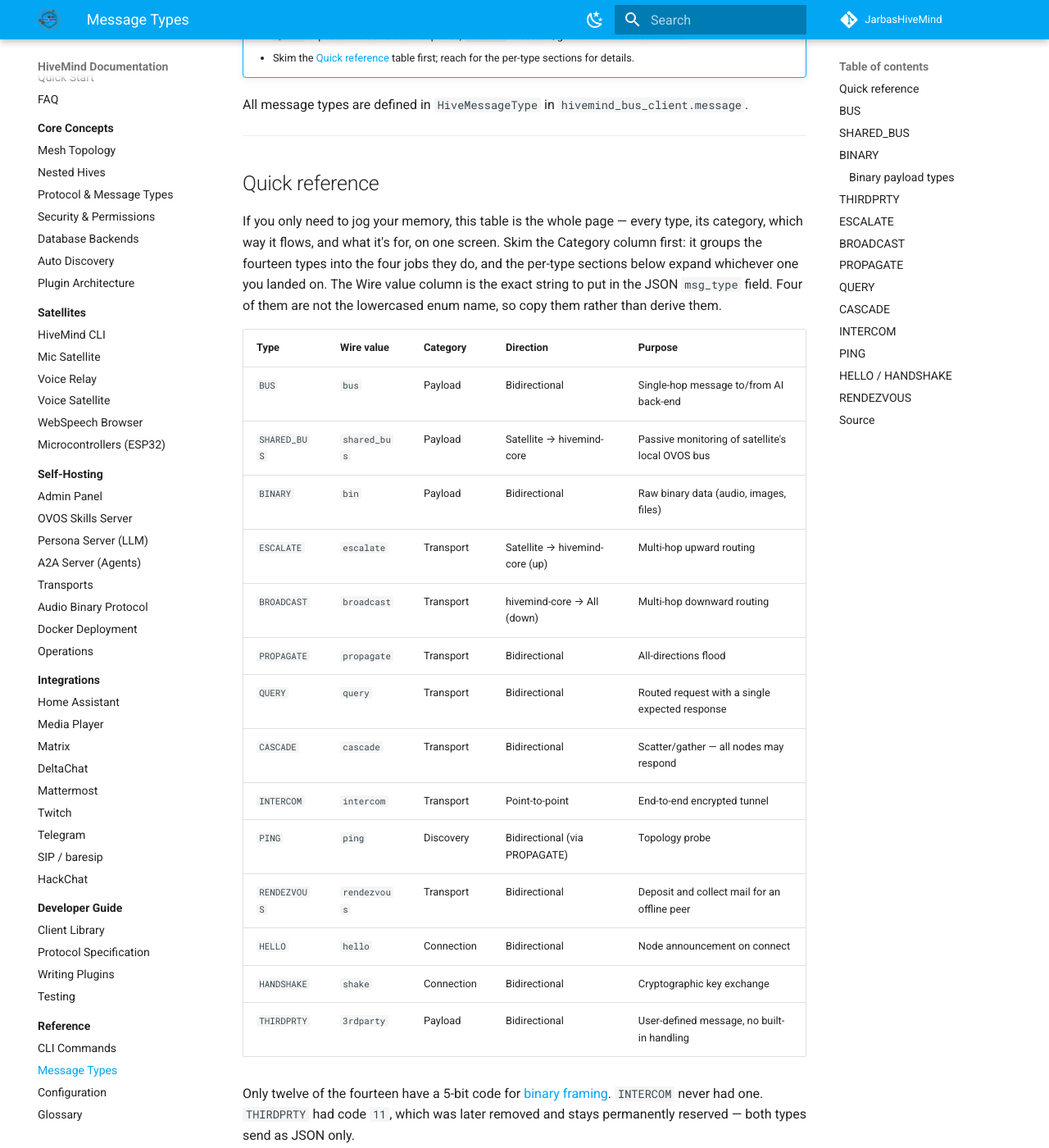
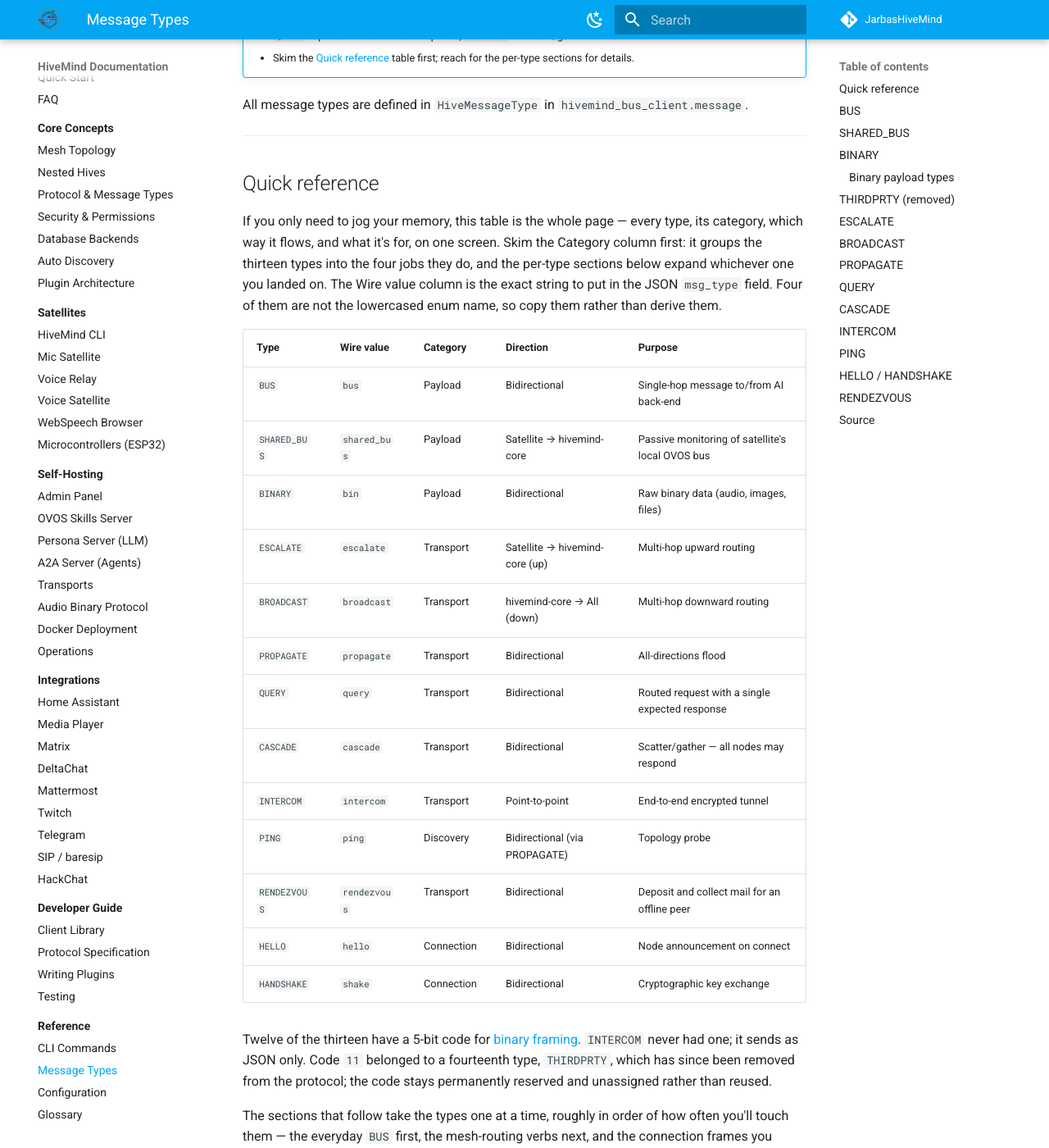
Before and after one commit to JarbasHiveMind/HiveMind-community-docs, an MkDocs documentation site: the page built from docs/reference/message-types.md, in a window 1280 px wide and 1400 px high, scrolled down 438 px. Shown: the whole window at 82% size. Built offline with MkDocs 1.6.1 and Material for MkDocs 9.7.7, drawn with Linux system fonts in a browser that asks for light colours; some of the changed text lies outside the part shown.

Commit message:
fix: THIRDPRTY message type has been removed from source, revert doc
message-types.md documented THIRDPRTY as a live, sendable type with
wire value "3rdparty" and its own usage section. Verified against
hivemind-websocket-client origin/dev: HiveMessageType no longer has
a THIRDPRTY member at all (only 13 members remain), and the test
suite asserts hasattr(HiveMessageType, "THIRDPRTY") is False.
protocol-spec.md already described it correctly as removed. Reverted
the quick-reference row and rewrote the per-type section to past
tense, matching protocol-spec.md's framing; corrected type counts
back to thirteen.

Co-Authored-By: Claude Fable 5 <noreply@anthropic.com>

```diff
--- a/docs/reference/message-types.md
+++ b/docs/reference/message-types.md
@@ -20,7 +20,7 @@ All message types are defined in `HiveMessageType` in `hivemind_bus_client.messa
 
 If you only need to jog your memory, this table is the whole page — every type, its
 category, which way it flows, and what it's for, on one screen. Skim the Category column
-first: it groups the fourteen types into the four jobs they do, and the per-type sections
+first: it groups the thirteen types into the four jobs they do, and the per-type sections
 below expand whichever one you landed on. The Wire value column is the exact string to put
 in the JSON `msg_type` field. Four of them are not the lowercased enum name, so copy them
 rather than derive them.
@@ -40,9 +40,8 @@ rather than derive them.
 | `RENDEZVOUS` | `rendezvous` | Transport | Bidirectional | Deposit and collect mail for an offline peer |
 | `HELLO` | `hello` | Connection | Bidirectional | Node announcement on connect |
 | `HANDSHAKE` | `shake` | Connection | Bidirectional | Cryptographic key exchange |
-| `THIRDPRTY` | `3rdparty` | Payload | Bidirectional | User-defined message, no built-in handling |
 
-Only twelve of the fourteen have a 5-bit code for [binary framing](../developers/protocol-spec.md#message-type-encoding). `INTERCOM` never had one. `THIRDPRTY` had code `11`, which was later removed and stays permanently reserved — both types send as JSON only.
+Twelve of the thirteen have a 5-bit code for [binary framing](../developers/protocol-spec.md#message-type-encoding). `INTERCOM` never had one; it sends as JSON only. Code `11` belonged to a fourteenth type, `THIRDPRTY`, which has since been removed from the protocol; the code stays permanently reserved and unassigned rather than reused.
 
 The sections that follow take the types one at a time, roughly in order of how often
 you'll touch them — the everyday `BUS` first, the mesh-routing verbs next, and the
@@ -92,11 +91,12 @@ Raw binary payload.
 
 ---
 
-## THIRDPRTY
+## THIRDPRTY (removed)
 
-A user-defined message with no built-in HiveMind handling — an escape hatch for custom,
-application-specific payloads that don't fit any of the other types. Always sent as JSON;
-its old binary framing code was removed and stays reserved, never reused.
+`THIRDPRTY` was a user-defined message type with no built-in HiveMind handling, meant as
+an escape hatch for custom, application-specific payloads. It has been removed from the
+protocol; `HiveMessageType` no longer has a `THIRDPRTY` member. Its old binary framing
+code, `11`, stays permanently reserved and is never reused for a new type.
 
 ---
 
```
